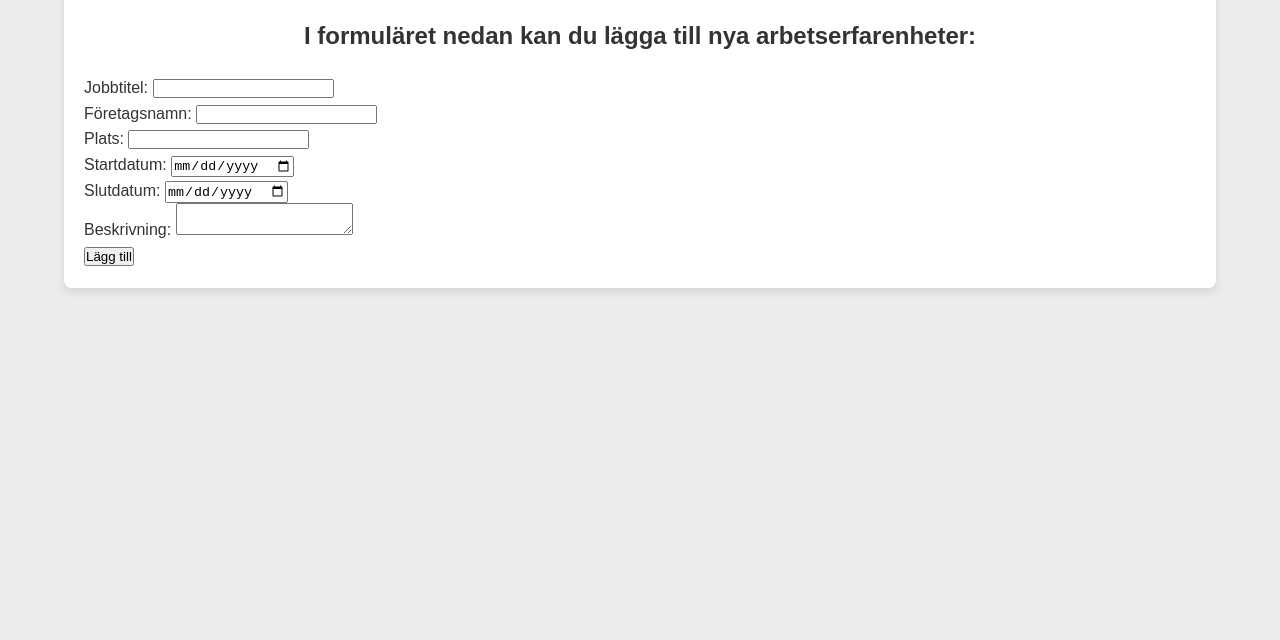
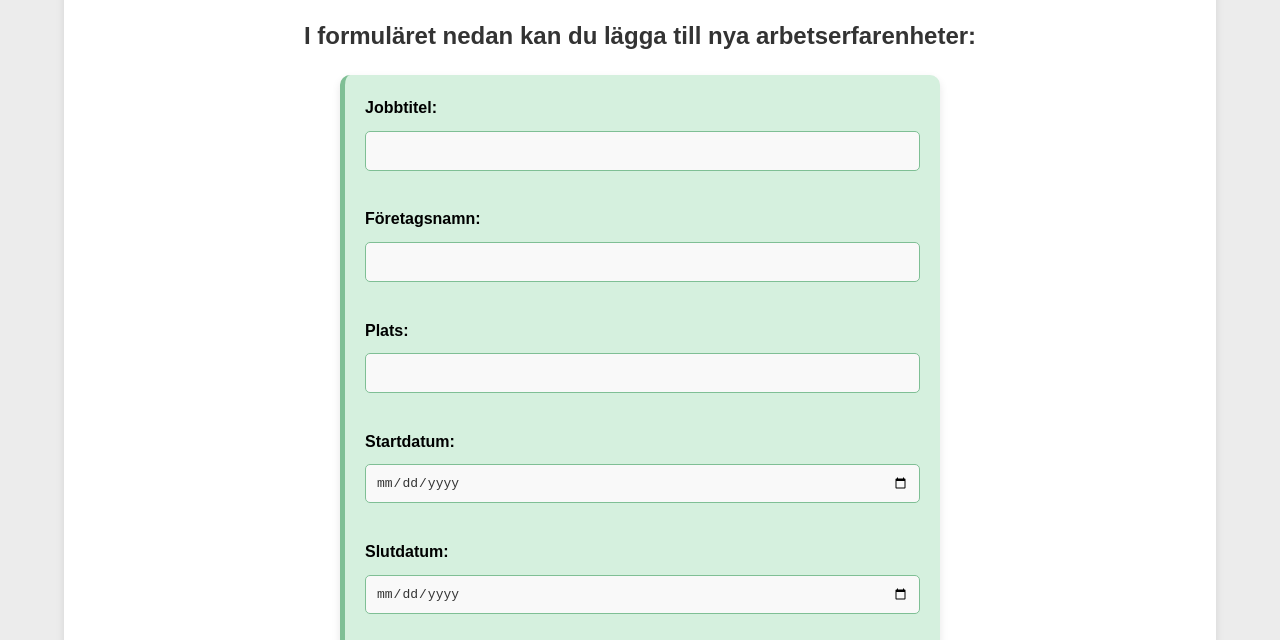
Before and after one commit to julieandersson/moment2.2_DT207G, a website built with Parcel: page src/add.html in a window 1280 px wide. Shown: the part 160-800 px from the top of the page. Built offline with nearby package versions, Linux system fonts and the light colour scheme.

Commit message:
ändrar utskrift av datan till startsidan till innerHTML och skriver ut varje arbetserfarenhet som ett block istället, stylar dessa i css samt stylar formuläret på läggtill-sidan

```diff
--- a/src/css/main.css
+++ b/src/css/main.css
@@ -56,3 +56,93 @@ h1, h2 {
     text-align: center;
     margin: 20px 0;
 }
+
+/* Styling för startsidan där listan med arbetserfarenheter skrivs ut som i "block" */
+
+ul#work-experience-list {
+    list-style-type: none;
+    padding: 0;
+    margin: 0;
+}
+
+/* Styling för varje arbetserfarenhets "block" */
+
+ul#work-experience-list li {
+    background-color: #d5f0de;
+    margin-bottom: 20px;
+    padding: 15px;
+    border-radius: 10px;
+    box-shadow: 0 4px 6px rgba(0, 0, 0, 0.1);
+    border-left: 5px solid #7fbf95;
+}
+
+
+ul#work-experience-list li strong {
+    color: #000000;
+    font-size: 1.1em;
+}
+
+ul#work-experience-list li br {
+    margin-bottom: 10px;
+}
+
+/* Styling för formulär på lägg till-sidan */
+
+form#add-experience-form {
+    display: flex;
+    flex-direction: column;
+    gap: 5px;
+    max-width: 600px;
+    margin: 0 auto;
+    background-color: #d5f0de;
+    padding: 20px;
+    border-radius: 10px;
+    box-shadow: 0 4px 8px rgba(0, 0, 0, 0.1);
+    border-left: 5px solid #7fbf95;
+}
+
+/* Styling för etiketterna */
+form#add-experience-form label {
+    font-weight: bold;
+    color: #000000;
+    font-size: 1em;
+    margin-bottom: 5px;
+}
+
+/* Styling för textfält och datumfält */
+
+form#add-experience-form input[type="text"],
+form#add-experience-form input[type="date"],
+form#add-experience-form textarea {
+    padding: 10px;
+    border: 1px solid #7fbf95;
+    border-radius: 5px;
+    background-color: #f9f9f9;
+    font-size: 1em;
+    color: #333;
+    width: 100%;
+    box-sizing: border-box;
+}
+
+/* Styling för textarea */
+form#add-experience-form textarea {
+    resize: vertical;
+    min-height: 100px;
+}
+
+/* Styling för submit-knappen */
+form#add-experience-form button {
+    padding: 10px;
+    background-color: #7fbf95;
+    color: #ffffff;
+    font-size: 1.1em;
+    font-weight: bold;
+    border: none;
+    border-radius: 5px;
+    cursor: pointer;
+    transition: background-color 0.3s;
+}
+
+form#add-experience-form button:hover {
+    background-color: #65a37e;
+}
--- a/src/js/main.js
+++ b/src/js/main.js
@@ -32,7 +32,13 @@ async function fetchWorkExperience() {
 
             // Nytt list-item för varja arbetserfarenhet
             const listItem = document.createElement('li');
-            listItem.textContent = experience.jobtitle + " på " + experience.companyname + " (" + startDate + " - " + endDate + ") i " + experience.location + ": " + experience.description;
+            listItem.innerHTML = `
+            <strong>Jobbtitel:</strong> ${experience.jobtitle} <br>
+            <strong>Företagsnamn:</strong> ${experience.companyname} <br>
+            <strong>Plats:</strong> ${experience.location} <br>
+            <strong>Perioden:</strong> ${startDate} - ${endDate} <br>
+            <strong>Beskrivning:</strong> ${experience.description}
+        `;
 
             // Lägg till i DOM
             listElement.appendChild(listItem);
```
